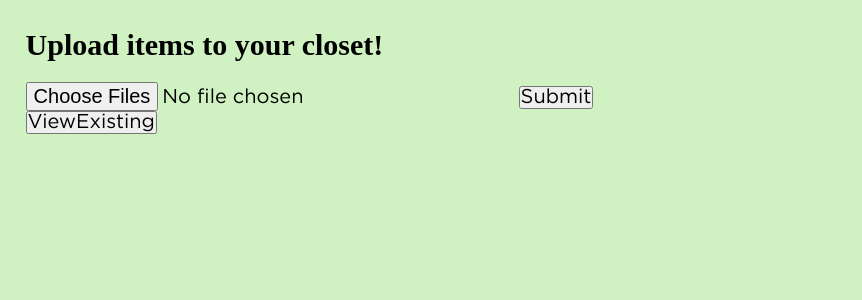
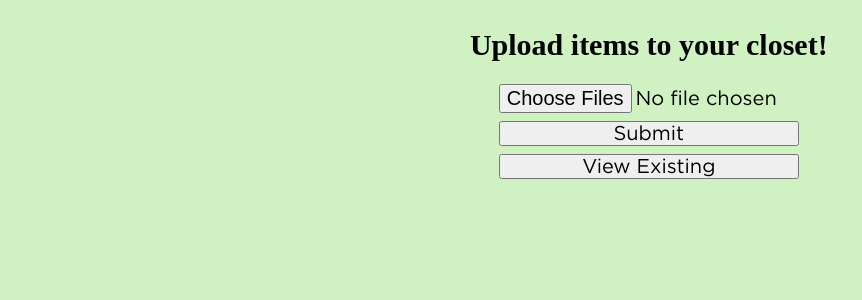
Before and after one commit to hannacodes/HitsToFits, a Flask app: page /closet in a window 1280 px wide. Shown: the top 300 px of the page, without its empty margins (0-862 px from the left). Run offline with Flask 2, Linux system fonts and the light colour scheme; some web fonts are replaced.

Commit message:
editing css

```diff
--- a/src/backend/app.py
+++ b/src/backend/app.py
@@ -49,7 +49,7 @@ def allowedFile(filename):
 @app.route('/upload', methods=["GET", "POST"])
 def upload():
     if request.method == 'POST':
-        if request.form.get("existing") == "ViewExisting":
+        if request.form.get("existing") == "View Existing":
             return redirect("/existing")
         else:
             print(request.files)
@@ -57,7 +57,13 @@ def upload():
             for file in photolst:
                 filename = secure_filename(file.filename)
                 file.save(os.path.join(app.config['UPLOAD_FOLDER'], filename))
-            return "you uploaded: " + str(photolst)
+
+            photos = os.listdir('./static/uploads/')
+            print(photos)
+            photos.remove("exampleCloset")
+            photos = ['uploads/' + file for file in photos]
+            return render_template("precloset.html", photos=photos)
+
     if request.method == 'GET':
         return f"the url is invalid"
 
--- a/src/backend/static/style.css
+++ b/src/backend/static/style.css
@@ -65,3 +65,19 @@ h1{
     align-items: center;
     justify-content: center;
 }
+
+.gallery{
+    padding-left: 5px;
+    padding-bottom: 5px;
+    padding-top: 5px;
+    margin-top: 10px;
+    display: inline;
+}
+
+.upload{
+    width: 15em;
+    padding-top: 2px;
+    margin-bottom: 8px;
+    align-items: center;
+    text-align: center;
+}
--- a/src/backend/templates/closet.html
+++ b/src/backend/templates/closet.html
@@ -1,16 +1,18 @@
 <!DOCTYPE html>
 <html>
-    <link href="../static/style.css" rel="stylesheet">
+<link href="../static/style.css" rel="stylesheet">
+
 <body>
     <div class="container">
+        <h1>Upload items to your closet!</h1>
+    </div>
+    <div class = "container">
+    <form action="/upload" method="POST" enctype="multipart/form-data">
+        <input class = "upload" id="file" type="file" id="photos" name="file" multiple><br>
+        <input class = "upload" type="submit"> <br>
+        <input class = "upload" type="submit" value="View Existing" name="existing">
+    </form>
+    </div>
+</body>
 
-    </div>
-    <h1>Upload items to your closet!</h1>
-    <form action = "/upload" method = "POST" enctype="multipart/form-data">
-        <input type="file" id="photos" name="file" multiple>
-        <input type="submit"> <br>
-        <input type="submit" value="ViewExisting" name="existing">
-    </form>
-
-</body>
 </html>
```
Also changed, not shown: src/backend/templates/precloset.html (+13 -5 lines).
